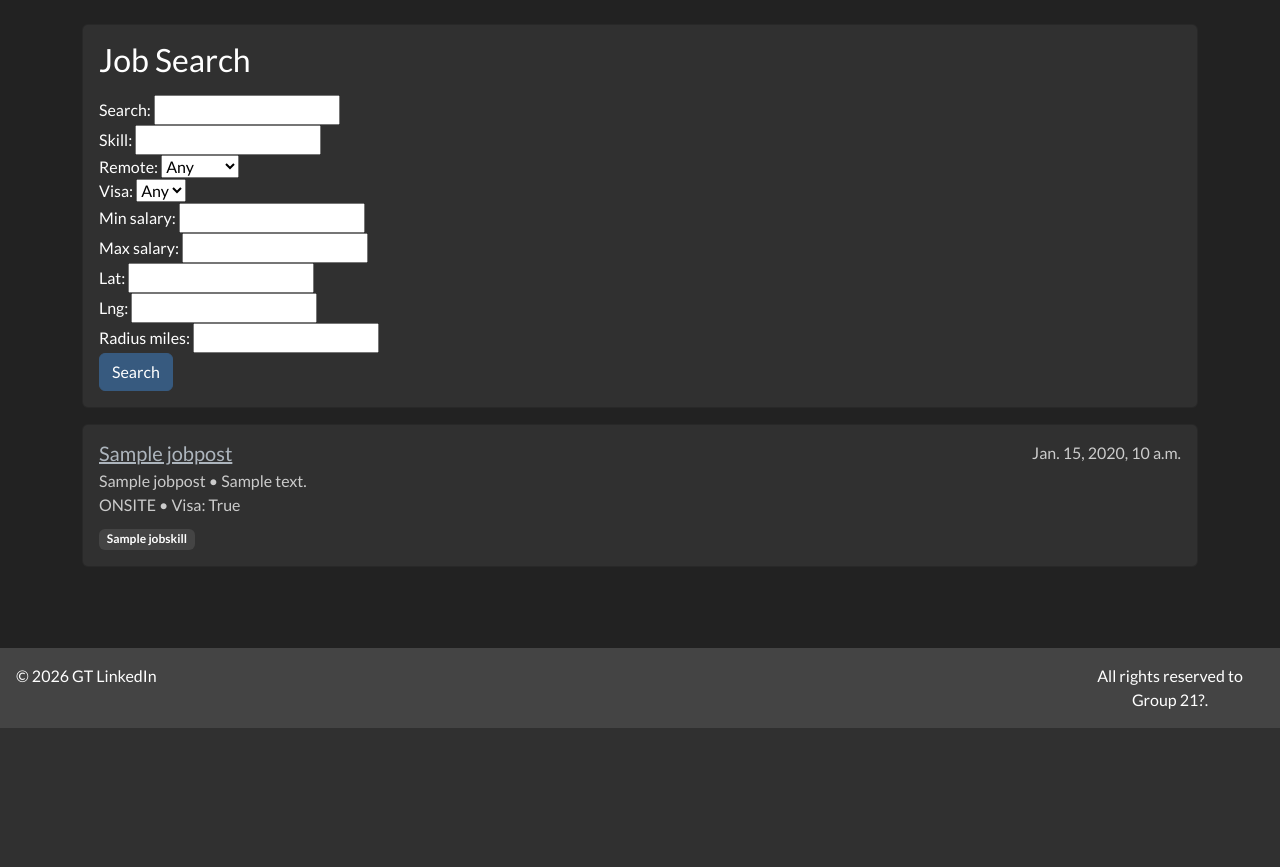
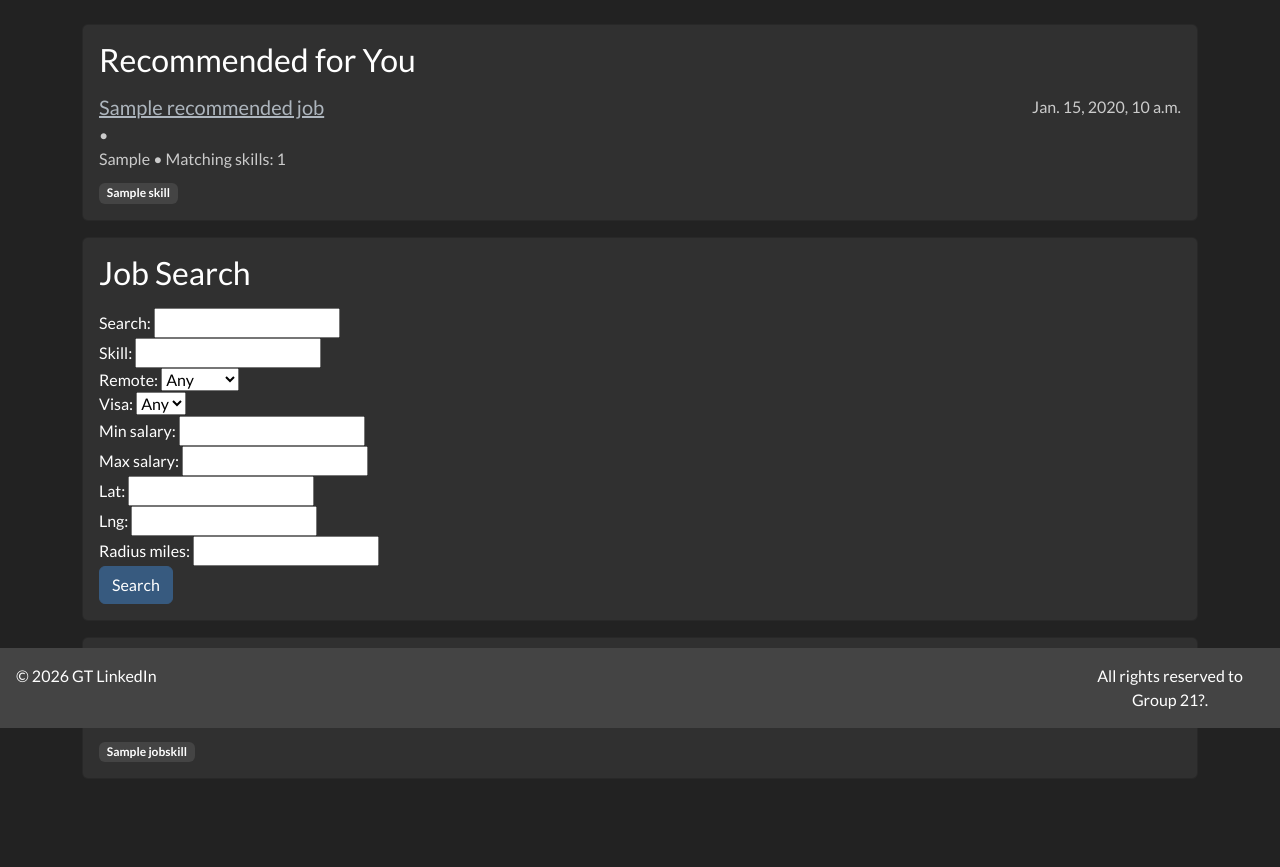
Before and after one commit to marketfailure/cs2340-project-1, a Django app: template jobs/templates/jobs/list.html in a window 1280 px wide. Shown: the part 72-939 px from the top of the page. Before the commit the page ends 800 px from the top, so only its background shows below. Run offline with Django 5.2, Linux system fonts and the light colour scheme; tables that the repository leaves empty hold one stand-in row (values such as "Sample post"); the template is opened without the code that fills it: values that come from a table or form of the project are taken from there, most other values are stand-ins (such as "Sample title", 1, 10 or a date in 2020); some libraries are stand-ins or nearby versions.

Commit message:
feat(job): add job recommendations

```diff
--- a/jobs/templates/jobs/list.html
+++ b/jobs/templates/jobs/list.html
@@ -8,9 +8,41 @@
 
 {% block content %}
 
-<!-- Written by ChatGPT $$ - EOF -->
+<div class="container py-4 mb-5">
 
-<div class="container py-4 mb-5">
+  {% if recommended_jobs %}
+  <div class="card bg-dark text-white mb-3">
+    <div class="card-body">
+      <h3 class="mb-3">Recommended for You</h3>
+
+      {% for j in recommended_jobs %}
+      <div class="{% if not forloop.last %}mb-3 pb-3 border-bottom border-secondary{% endif %}">
+        <div class="d-flex justify-content-between">
+          <div>
+            <h5 class="mb-1">
+              <a class="link-light" href="{% url 'job_detail' j.id %}">{{ j.title }}</a>
+            </h5>
+            <div class="text-secondary">
+              {{ j.company_name|default:"" }} • {{ j.location_text|default:"" }}
+            </div>
+            <div class="text-secondary">
+              {{ j.remote_type }} • Matching skills: {{ j.match_count }}
+            </div>
+          </div>
+          <div class="text-secondary">{{ j.created_at }}</div>
+        </div>
+
+        <div class="mt-2">
+          {% for s in j.skills.all %}
+          <span class="badge bg-secondary">{{ s.name }}</span>
+          {% endfor %}
+        </div>
+      </div>
+      {% endfor %}
+    </div>
+  </div>
+  {% endif %}
+
   <div class="card bg-dark text-white mb-3">
     <div class="card-body">
       <h3 class="mb-3">Job Search</h3>
@@ -27,9 +59,7 @@
       <div class="d-flex justify-content-between">
         <div>
           <h5 class="mb-1">
-            <a class="link-light" href="{% url 'job_detail' j.id %}"
-              >{{ j.title }}</a
-            >
+            <a class="link-light" href="{% url 'job_detail' j.id %}">{{ j.title }}</a>
           </h5>
           <div class="text-secondary">
             {{ j.company_name|default:"" }} • {{ j.location_text|default:"" }}
```
Also changed, not shown: jobs/views.py (+41 -11 lines).
